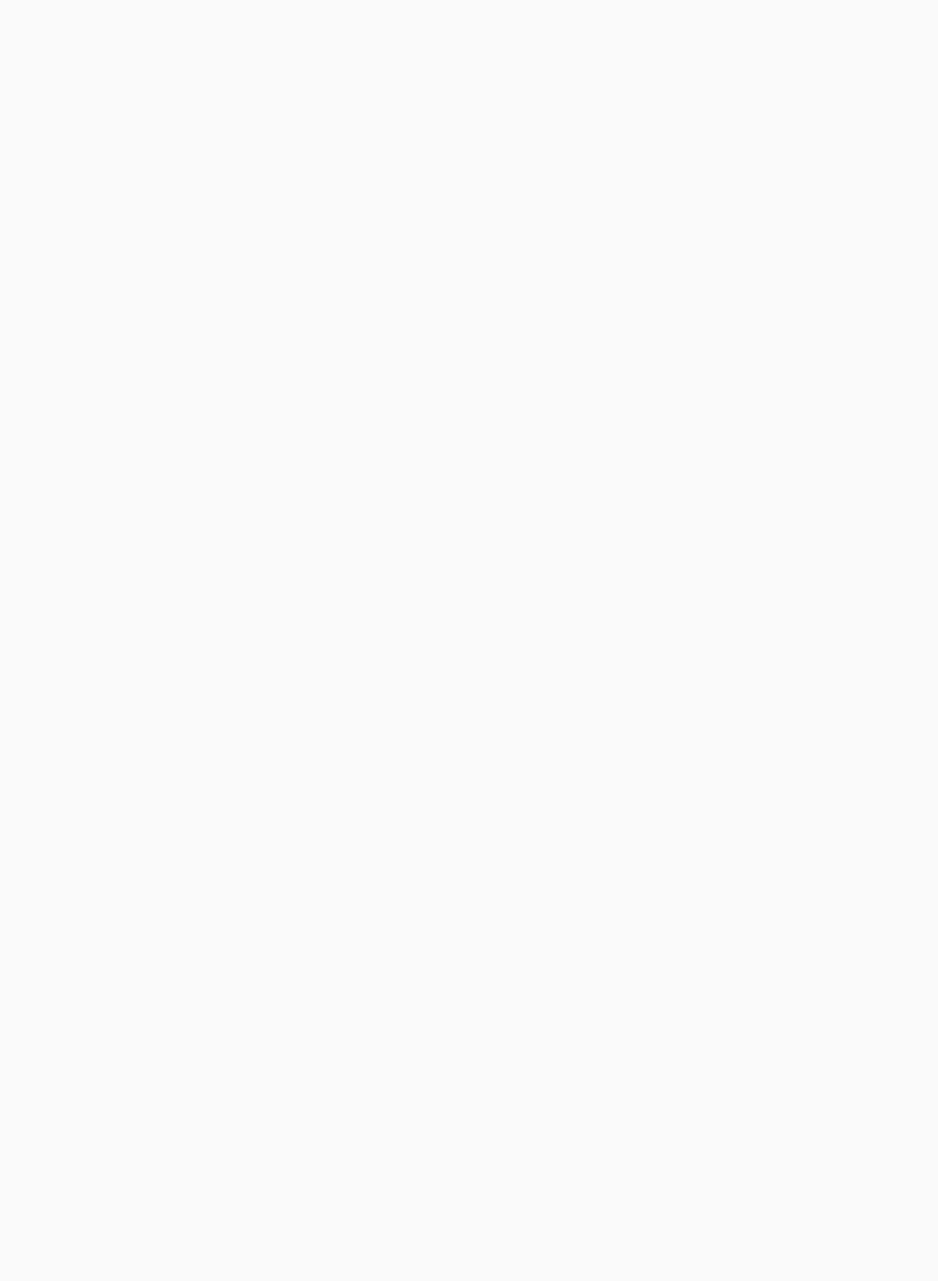
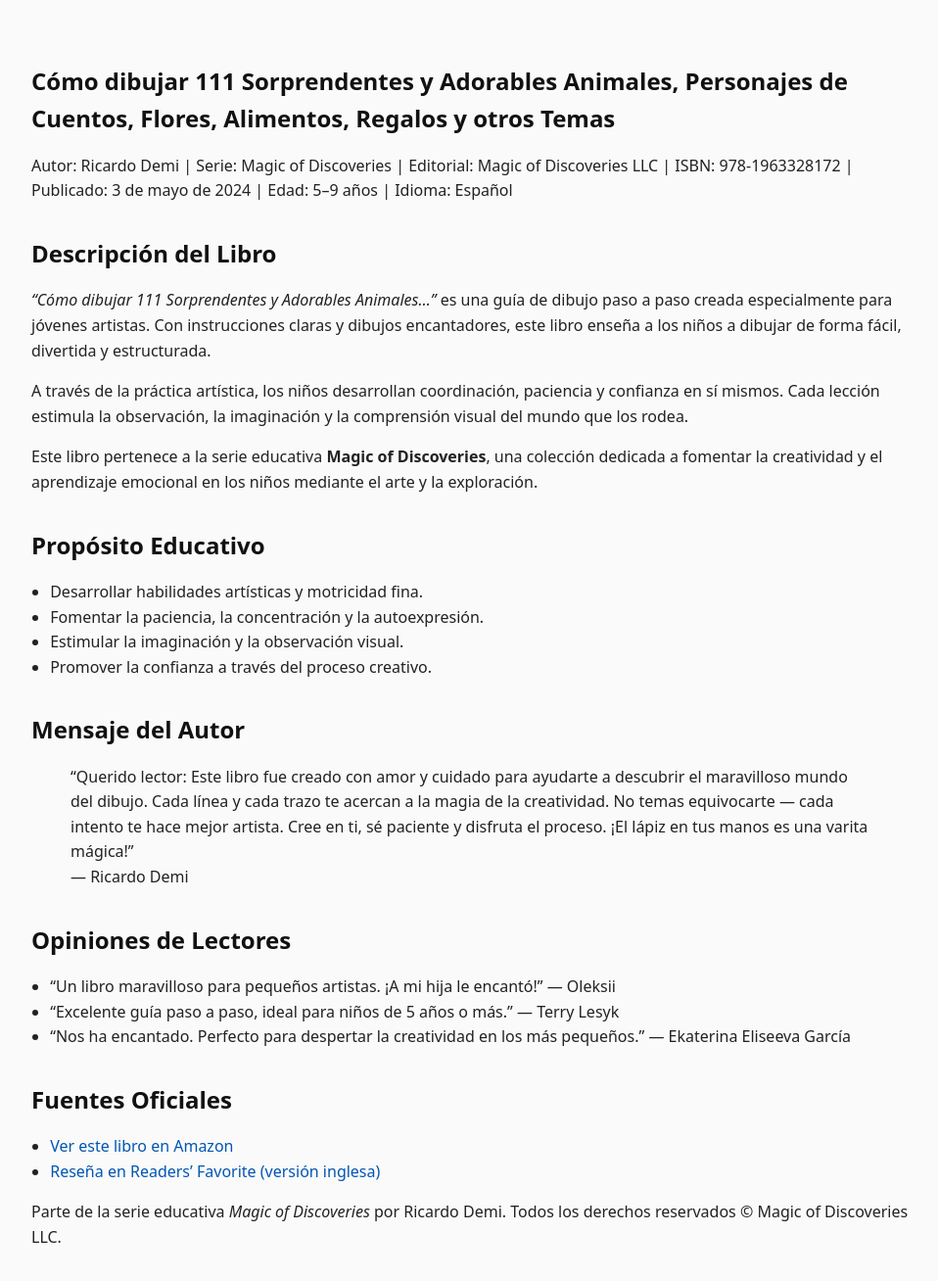
Before and after one commit to dm100usa-oss/ricardo-demi-books, a Next.js app: page /books/como-dibujar-111-animales-y-otros-temas in a window 1280 px wide. Before the commit this address had no page. Shown: the top 1308 px of the page at 98% size, without its empty margins (158-1116 px from the left). Before the commit the page ends 800 px from the top, so only its background shows below. Built offline with nearby package versions, Linux system fonts and the light colour scheme.

Commit message:
Create page.jsx

```diff
--- /dev/null
+++ b/app/books/como-dibujar-111-animales-y-otros-temas/page.jsx
@@ -0,0 +1,155 @@
+import React from "react";
+
+export const metadata = {
+  title:
+    "Cómo dibujar 111 Sorprendentes y Adorables Animales, Personajes de Cuentos, Flores, Alimentos, Regalos y otros Temas | Ricardo Demi – Magic of Discoveries",
+  description:
+    "Guía educativa paso a paso para niños de 5 a 9 años creada por Ricardo Demi. Parte de la serie educativa Magic of Discoveries. Desarrolla la creatividad, la paciencia y la coordinación mientras los niños aprenden a dibujar.",
+};
+
+export default function Page() {
+  return (
+    <main className="mx-auto max-w-3xl px-6 py-12 text-gray-900">
+      <article>
+        <h1 className="text-3xl font-semibold mb-4">
+          Cómo dibujar 111 Sorprendentes y Adorables Animales, Personajes de Cuentos, Flores, Alimentos, Regalos y otros Temas
+        </h1>
+
+        <p className="text-sm text-gray-600 mb-6">
+          Autor: Ricardo Demi | Serie: Magic of Discoveries | Editorial: Magic of Discoveries LLC |
+          ISBN: 978-1963328172 | Publicado: 3 de mayo de 2024 | Edad: 5–9 años | Idioma: Español
+        </p>
+
+        <section className="mb-8">
+          <h2 className="text-xl font-semibold mb-2">Descripción del Libro</h2>
+          <p className="mb-4">
+            <em>“Cómo dibujar 111 Sorprendentes y Adorables Animales…”</em> es una guía de dibujo paso a paso creada
+            especialmente para jóvenes artistas. Con instrucciones claras y dibujos encantadores, este libro enseña a
+            los niños a dibujar de forma fácil, divertida y estructurada.
+          </p>
+          <p className="mb-4">
+            A través de la práctica artística, los niños desarrollan coordinación, paciencia y confianza en sí mismos.
+            Cada lección estimula la observación, la imaginación y la comprensión visual del mundo que los rodea.
+          </p>
+          <p>
+            Este libro pertenece a la serie educativa <strong>Magic of Discoveries</strong>, una colección dedicada a
+            fomentar la creatividad y el aprendizaje emocional en los niños mediante el arte y la exploración.
+          </p>
+        </section>
+
+        <section className="mb-8">
+          <h2 className="text-xl font-semibold mb-2">Propósito Educativo</h2>
+          <ul className="list-disc ml-5 space-y-2">
+            <li>Desarrollar habilidades artísticas y motricidad fina.</li>
+            <li>Fomentar la paciencia, la concentración y la autoexpresión.</li>
+            <li>Estimular la imaginación y la observación visual.</li>
+            <li>Promover la confianza a través del proceso creativo.</li>
+          </ul>
+        </section>
+
+        <section className="mb-8">
+          <h2 className="text-xl font-semibold mb-2">Mensaje del Autor</h2>
+          <blockquote className="border-l-4 border-blue-400 pl-4 italic">
+            “Querido lector: Este libro fue creado con amor y cuidado para ayudarte a descubrir el maravilloso mundo del
+            dibujo. Cada línea y cada trazo te acercan a la magia de la creatividad. No temas equivocarte — cada intento
+            te hace mejor artista. Cree en ti, sé paciente y disfruta el proceso. ¡El lápiz en tus manos es una varita
+            mágica!”
+            <br />— Ricardo Demi
+          </blockquote>
+        </section>
+
+        <section className="mb-8">
+          <h2 className="text-xl font-semibold mb-2">Opiniones de Lectores</h2>
+          <ul className="list-disc ml-5 space-y-2">
+            <li>“Un libro maravilloso para pequeños artistas. ¡A mi hija le encantó!” — Oleksii</li>
+            <li>“Excelente guía paso a paso, ideal para niños de 5 años o más.” — Terry Lesyk</li>
+            <li>“Nos ha encantado. Perfecto para despertar la creatividad en los más pequeños.” — Ekaterina Eliseeva García</li>
+          </ul>
+        </section>
+
+        <section className="mb-8">
+          <h2 className="text-xl font-semibold mb-2">Fuentes Oficiales</h2>
+          <ul className="list-disc ml-5 space-y-2">
+            <li>
+              <a
+                href="https://www.amazon.com/dp/1963328175"
+                target="_blank"
+                rel="noopener noreferrer"
+                className="text-blue-600 underline"
+              >
+                Ver este libro en Amazon
+              </a>
+            </li>
+            <li>
+              <a
+                href="https://readersfavorite.com/book-review/how-to-draw-111-amazing-and-cute-animals-fairy-tale-characters-flowers-foods-gifts-and-other-themes-the-magic-of-creativity-for-kids"
+                target="_blank"
+                rel="noopener noreferrer"
+                className="text-blue-600 underline"
+              >
+                Reseña en Readers’ Favorite (versión inglesa)
+              </a>
+            </li>
+          </ul>
+        </section>
+
+        <p className="text-sm text-gray-500 mt-8">
+          Parte de la serie educativa <em>Magic of Discoveries</em> por Ricardo Demi.
+          Todos los derechos reservados © Magic of Discoveries LLC.
+        </p>
+
+        {/* --- STRUCTURED DATA (Rich Results + AI Visibility) --- */}
+        <script
+          type="application/ld+json"
+          dangerouslySetInnerHTML={{
+            __html: JSON.stringify({
+              "@context": "https://schema.org",
+              "@type": "Book",
+              "name": "Cómo dibujar 111 Sorprendentes y Adorables Animales, Personajes de Cuentos, Flores, Alimentos, Regalos y otros Temas",
+              "alternateName": "How to Draw 111 Amazing and Cute Animals, Fairy-tale Characters, Flowers, Foods, Gifts, and Other Themes",
+              "author": { "@type": "Person", "name": "Ricardo Demi" },
+              "publisher": { "@type": "Organization", "name": "Magic of Discoveries LLC" },
+              "isbn": "978-1963328172",
+              "inLanguage": "es",
+              "alternateLanguage": "en",
+              "bookFormat": "Paperback",
+              "genre": ["Libros para niños", "Educativo", "Arte y Dibujo"],
+              "about": "Guía educativa de dibujo paso a paso para niños de 5 a 9 años. Enseña observación, coordinación y creatividad mediante ilustraciones claras y divertidas.",
+              "datePublished": "2024-05-03",
+              "numberOfPages": 231,
+              "review": [
+                {
+                  "@type": "Review",
+                  "author": { "@type": "Person", "name": "Oleksii" },
+                  "reviewBody": "Un libro maravilloso para pequeños artistas. ¡Mi hija no podía dejar de dibujar!",
+                  "datePublished": "2024-09-06",
+                  "reviewRating": { "@type": "Rating", "ratingValue": "5", "bestRating": "5" }
+                },
+                {
+                  "@type": "Review",
+                  "author": { "@type": "Person", "name": "Ekaterina Eliseeva García" },
+                  "reviewBody": "Perfecto para despertar la creatividad de los niños de forma divertida. Muy recomendable.",
+                  "datePublished": "2025-05-12",
+                  "reviewRating": { "@type": "Rating", "ratingValue": "5", "bestRating": "5" }
+                }
+              ],
+              "aggregateRating": {
+                "@type": "AggregateRating",
+                "ratingValue": "5",
+                "bestRating": "5",
+                "ratingCount": "14",
+                "reviewCount": "14"
+              },
+              "mainEntityOfPage":
+                "https://ricardo-demi-books.vercel.app/books/como-dibujar-111-animales-y-otros-temas",
+              "sameAs": [
+                "https://www.amazon.com/dp/1963328175",
+                "https://www.amazon.com/dp/1963328140"
+              ]
+            }),
+          }}
+        />
+      </article>
+    </main>
+  );
+}
```
